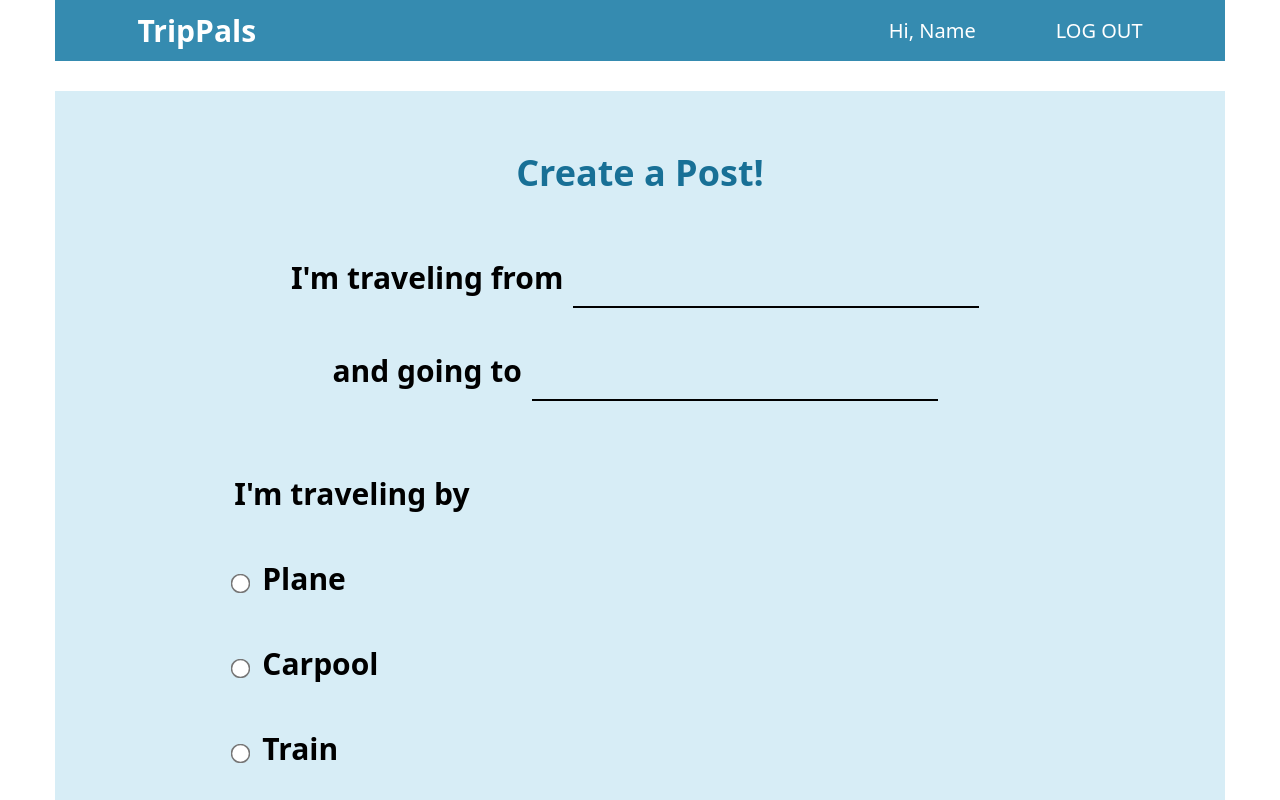
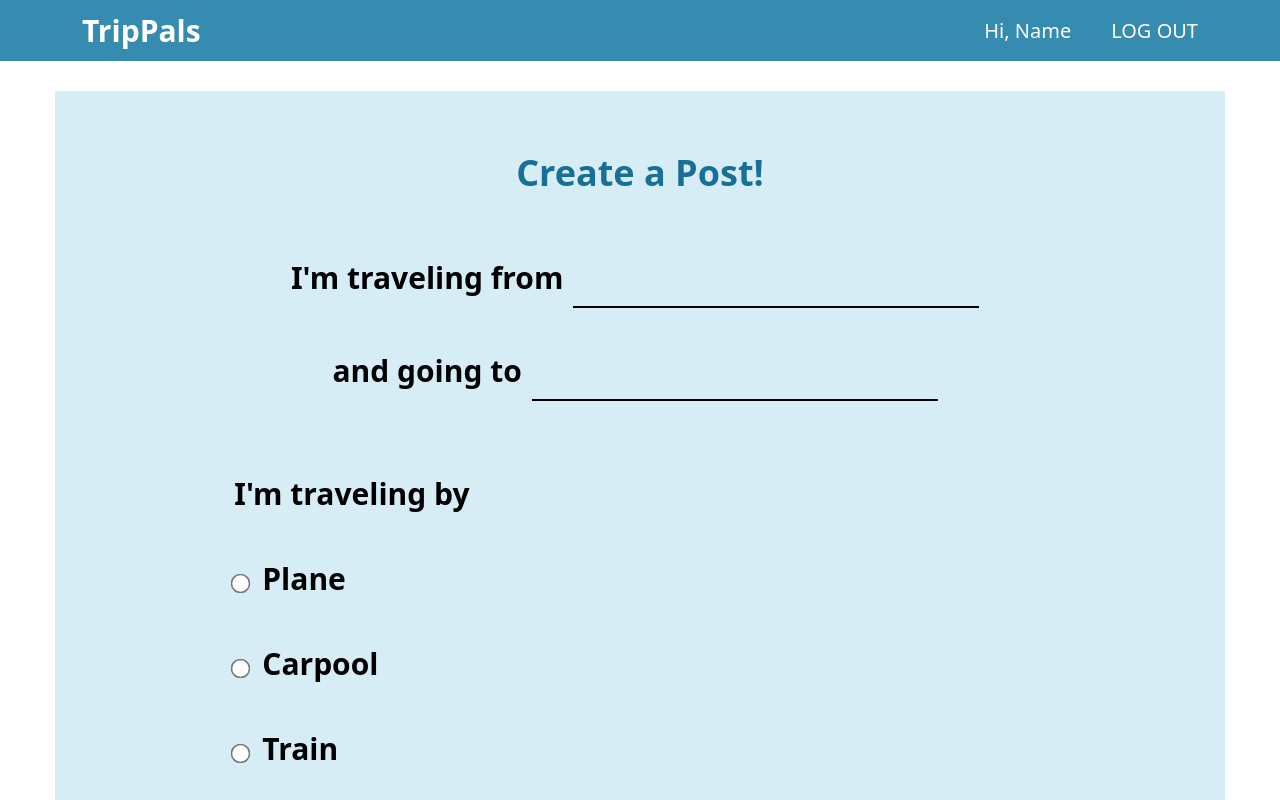
Before and after one commit to aidansunbury/trip-pals, a React (Vite) app in the folder frontend/: page /createpost in a window 1280 px wide. Shown: the top 800 px of the page. Built offline with nearby package versions, Linux system fonts and the light colour scheme; no server answers.

Commit message:
lets gooo, fixed the navbar and formatting

```diff
--- a/frontend/App.jsx
+++ b/frontend/App.jsx
@@ -18,7 +18,7 @@ import "./src/App.css";
 export default function App() {
   return (
 
-
+      <div id="app">
       <AuthContextProvider>
         <Navbar />
         <Routes>
@@ -36,6 +36,7 @@ export default function App() {
           />
         </Routes>
       </AuthContextProvider>
+      </div>
 
   );
 }
--- a/frontend/src/App.css
+++ b/frontend/src/App.css
@@ -59,6 +59,9 @@
   padding: 15px 5px;
   font-size: 30px;
   font-weight: bold;
+  max-width: max-content;
+  margin-right: auto;
+  margin-left: auto;
 
 
 }
@@ -146,6 +149,8 @@
 
 }
 
+
+
 /* Post Component Styling */
 
 #post-comp-container {
@@ -216,6 +221,7 @@
   background-color: #358BB0;
   padding-left: 70px;
   padding-right: 70px;
+  width: 100%;
 
 }
 
--- a/frontend/src/components/Navbar.jsx
+++ b/frontend/src/components/Navbar.jsx
@@ -16,17 +16,17 @@ const Navbar = () => {
 
   return (
 
-    <nav className="navbar navbar-inverse">
+    <div className="navbar">
       <div className="container-fluid">
         <div className="navbar-header">
           TripPals
         </div>
-        <ul className="nav navbar-nav navbar-right">
-          <li className="nav-items"><a className="nav-items" href="#"><span class="glyphicon glyphicon-user"></span>Hi, Name</a></li>
-          <li className="nav-items"><a className="nav-items" href="#"><span class="glyphicon glyphicon-log-in"></span>LOG OUT</a></li>
+        <ul className="nav">
+          <li className="nav-items">Hi, Name</li>
+          <li className="nav-items">LOG OUT</li>
         </ul>
       </div>
-    </nav>
+    </div>
     // <div>
     //   <h1 className="text-center text-2xl font-bold">
     //     TripPals
--- a/frontend/src/index.css
+++ b/frontend/src/index.css
@@ -23,14 +23,6 @@ a {
 }
 a:hover {
   color: #535bf2;
-}
-
-body {
-  margin: 0;
-  display: flex;
-  place-items: center;
-  min-width: 320px;
-  min-height: 100vh;
 }
 
 h1 {
--- a/frontend/src/pages/CreatePost.jsx
+++ b/frontend/src/pages/CreatePost.jsx
@@ -2,6 +2,7 @@ import React from 'react';
 
 function CreatePost() {
     return (
+
         <div id="create-post-background">
             <form >
                 <label class="create-post-label center" id="create-post-header">Create a Post!</label>
@@ -46,6 +47,7 @@ function CreatePost() {
             </form>
 
         </div>
+
      );
 }
 
```
